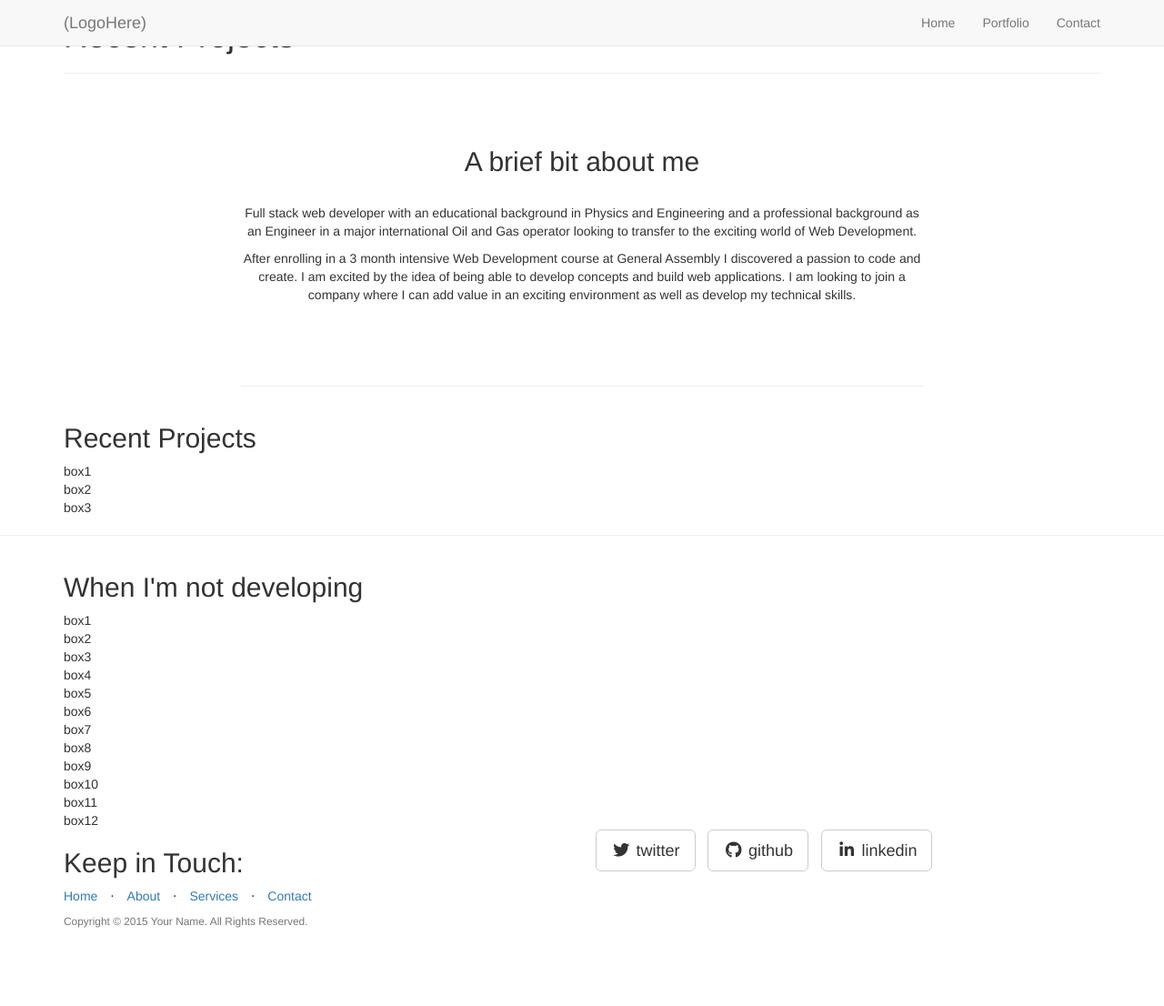
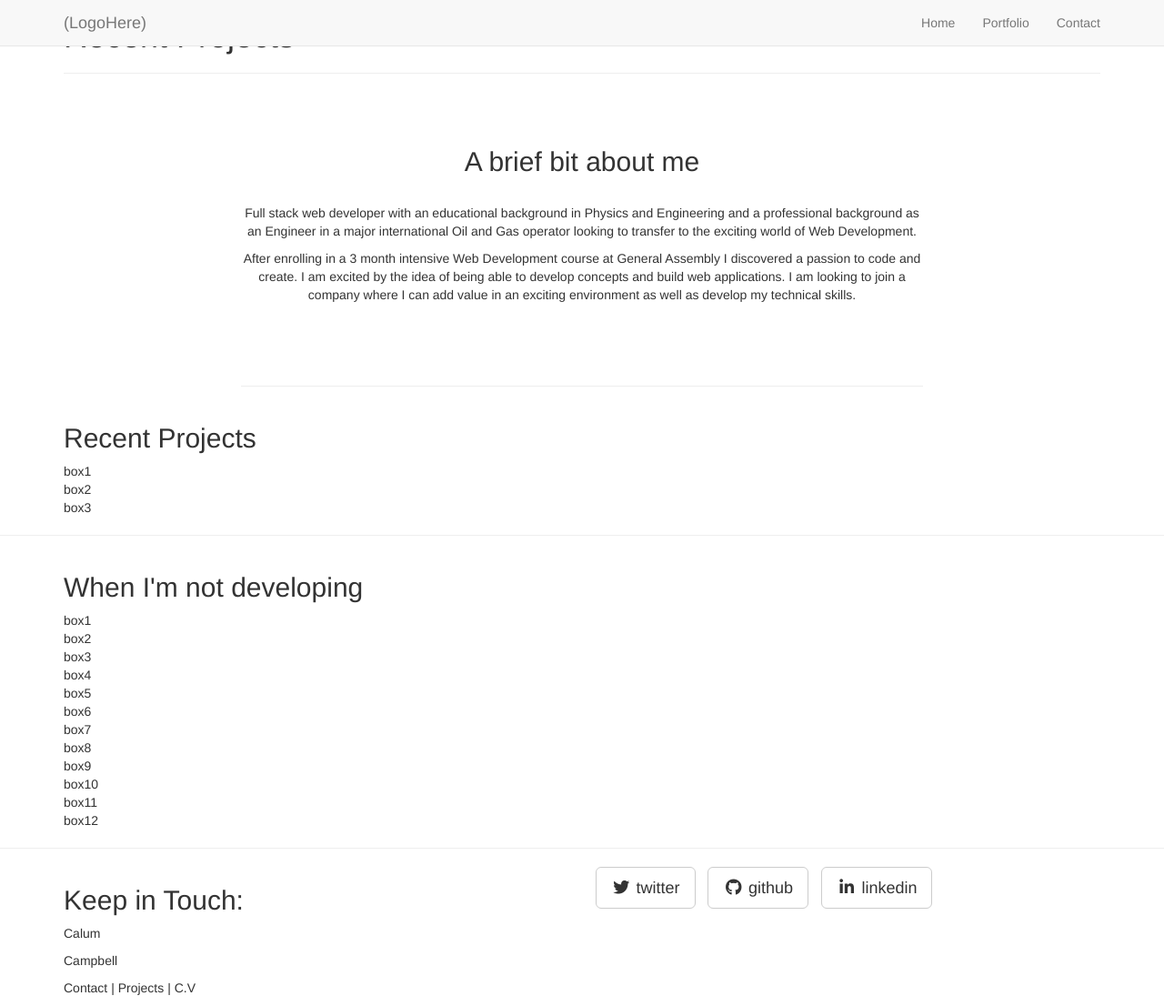
Before and after one commit to Calum-Campbell/Calum-Campbell.github.io, a Jekyll site: the page built from _posts/2014-09-21-services-1.markdown, in a window 1280 px wide and 1106 px high. Shown: the whole window at 91% size. Built offline with Jekyll 4.4.1, drawn with Linux system fonts in a browser that asks for light colours; nearby versions of some CDN libraries; library files that are not in the unit come from our copies.

Commit message:
css work

```diff
--- a/_includes/footer.html
+++ b/_includes/footer.html
@@ -2,28 +2,10 @@
 <footer>
     <div class="container">
         <div class="row">
-            <div class="col-md-8">
-                <ul class="list-inline">
-                    <li>
-                        <a href="#home">Home</a>
-                    </li>
-                    <li class="footer-menu-divider">&sdot;</li>
-                    <li>
-                        <a href="#about">About</a>
-                    </li>
-                    <li class="footer-menu-divider">&sdot;</li>
-                    <li>
-                        <a href="#services">Services</a>
-                    </li>
-                    <li class="footer-menu-divider">&sdot;</li>
-                    <li>
-                        <a href="#contact">Contact</a>
-                    </li>
-                </ul>
-                <p class="copyright text-muted small">{{ site.copyright }}</p>
-            </div>
-            <div class="col-md-4">
-                <!-- {{ site.credits }} -->
+            <div class="col-lg-12 center">
+                <p>Calum</p>
+                <p>Campbell</p>
+                <p>Contact | Projects | C.V</p>
             </div>
         </div>
     </div>
--- a/_includes/page_content.html
+++ b/_includes/page_content.html
@@ -50,6 +50,7 @@
             </div>
             <!-- /.container -->
         </div>
+        <hr class="no-margin">
     </div>
     <!-- /.content-section-b -->
     {% endif %}
```
Also changed, not shown: css/landing-page.css (+12 -6 lines), 1 other file.
